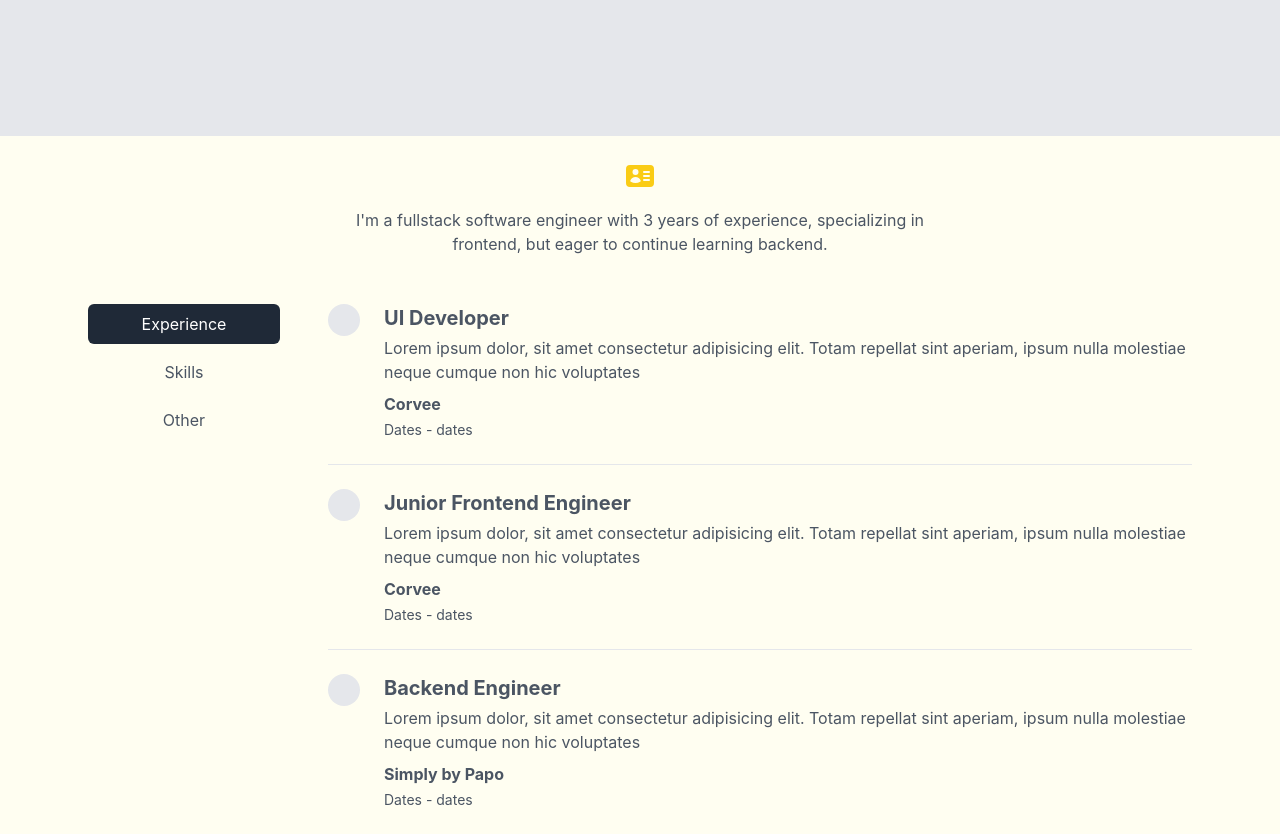
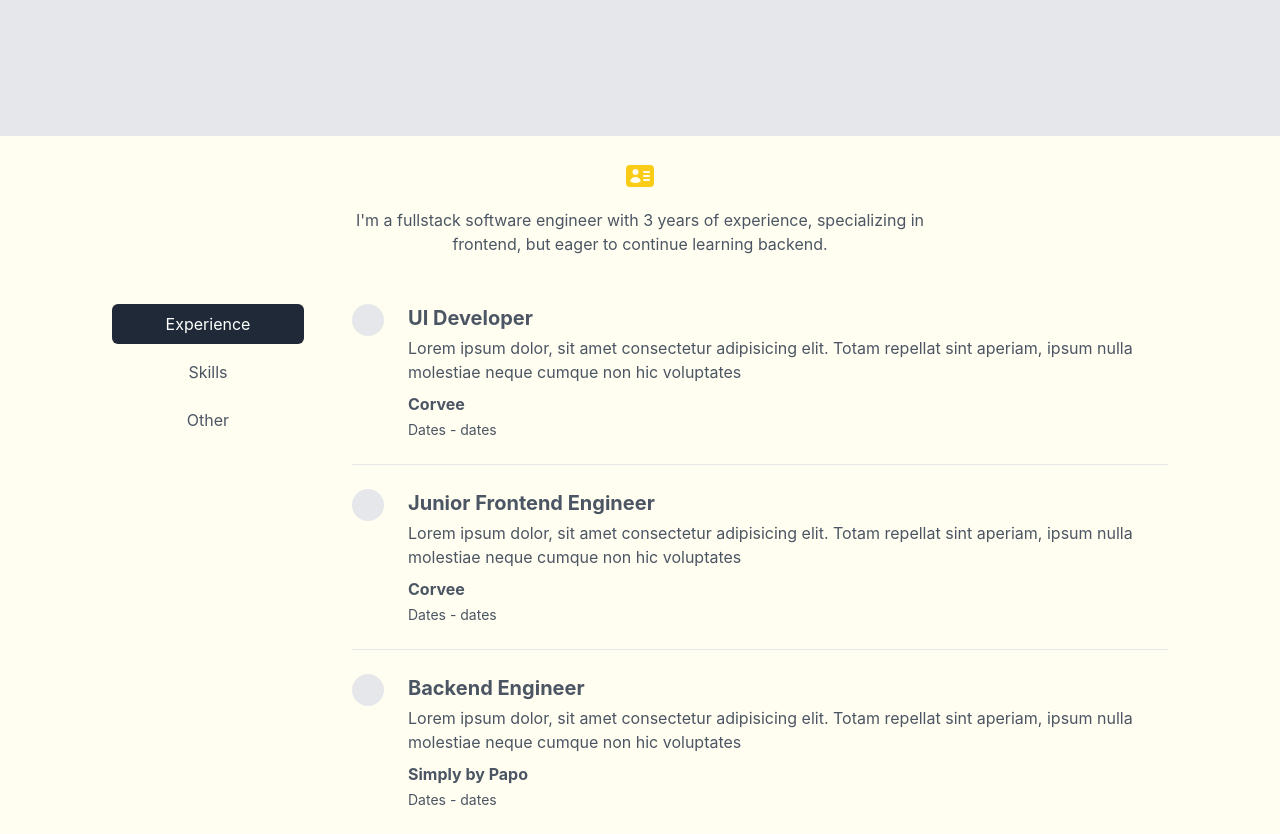
Before and after one commit to miki-saarna/portfolio-v2, a React (Create React App) app in the folder frontend/: page / in a window 1280 px wide. Shown: the part 440-1274 px from the top of the page. Built offline with nearby package versions, Linux system fonts and the light colour scheme.

Commit message:
Bio section mobile friendly update

```diff
--- a/frontend/src/home/bio/index.tsx
+++ b/frontend/src/home/bio/index.tsx
@@ -9,7 +9,7 @@ export default function Bio() {
   const [selectedTab, setSelectedTab] = useState<Tab>('experience');
 
   return (
-    <div className="max-w-2xl lg:max-w-6xl mx-auto flex flex-col items-center p-6 text-gray-600 dark:text-gray-300">
+    <div className="max-w-2xl lg:max-w-6xl mx-auto flex flex-col items-center p-6 lg:px-12 text-gray-600 dark:text-gray-300">
       <IdentificationIcon className="h-8 w-8 text-yellow-400" />
       <div className="mt-4 lg:max-w-xl">I'm a fullstack software engineer with 3 years of experience, specializing in frontend, but eager to continue learning backend.</div>
       <div className="flex flex-col lg:flex-row mt-6 lg:mt-12">
```
